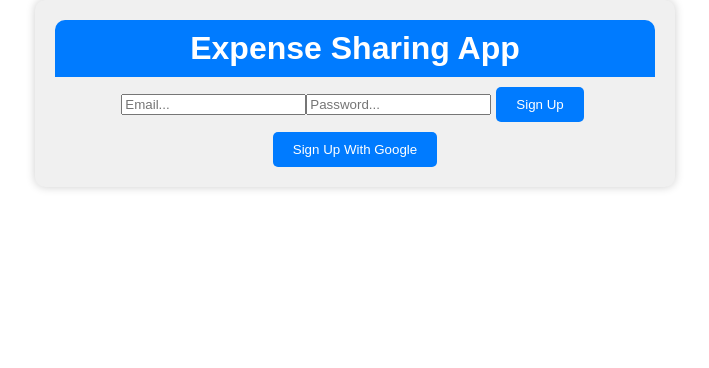
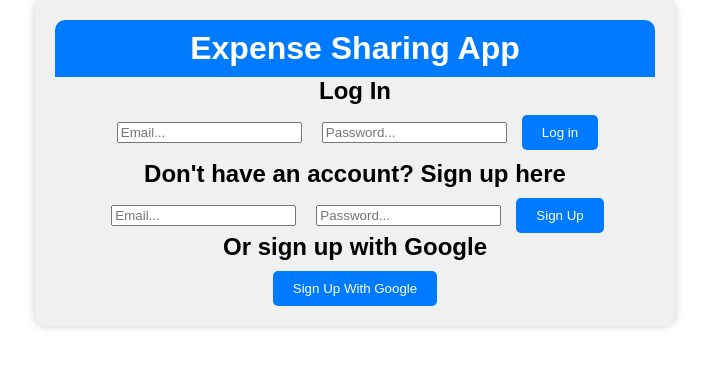
Before and after one commit to Kosgkagiannis/cost-squad, a React (Create React App) app: page / in a window 1280 px wide. Shown: the top 368 px of the page, without its empty margins (285-994 px from the left). Built offline with nearby package versions, Linux system fonts and the light colour scheme; no server answers.

Commit message:
Add sign up button and account authentication

```diff
--- a/src/App.css
+++ b/src/App.css
@@ -49,6 +49,10 @@ li {
   margin: 10px 0;
 }
 
+input{
+  margin-inline: 10px;
+}
+
 .Expenses {
   background-color: #fff;
   padding: 20px;
--- a/src/components/LoginRegister.tsx
+++ b/src/components/LoginRegister.tsx
@@ -1,18 +1,20 @@
 import React, { useState } from 'react';
-import { auth, googleProvider } from "../config/firebase";
+import { auth, googleProvider } from '../config/firebase';
 import {
   createUserWithEmailAndPassword,
+  signInWithEmailAndPassword,
   signInWithPopup,
   UserCredential,
-} from "firebase/auth";
+  onAuthStateChanged,
+} from 'firebase/auth';
 
 interface LoginRegisterProps {
   onUserLogin: () => void;
 }
 
 const LoginRegister: React.FC<LoginRegisterProps> = ({ onUserLogin }) => {
-  const [email, setEmail] = useState("");
-  const [password, setPassword] = useState("");
+  const [email, setEmail] = useState('');
+  const [password, setPassword] = useState('');
   const [error, setError] = useState<string | null>(null);
 
   const clearError = () => {
@@ -22,13 +24,13 @@ const LoginRegister: React.FC<LoginRegisterProps> = ({ onUserLogin }) => {
   const signInWithEmail = async () => {
     try {
       clearError();
-      const userCredential: UserCredential = await createUserWithEmailAndPassword(
+      const userCredential: UserCredential = await signInWithEmailAndPassword(
         auth,
         email,
         password
       );
       onUserLogin();
-    } catch (err:any) {
+    } catch (err: any) {
       setError(err.message);
     }
   };
@@ -38,13 +40,37 @@ const LoginRegister: React.FC<LoginRegisterProps> = ({ onUserLogin }) => {
       clearError();
       await signInWithPopup(auth, googleProvider);
       onUserLogin();
-    } catch (err:any) {
+    } catch (err: any) {
+      setError(err.message);
+    }
+  };
+
+  // Check if the user is already authenticated on page load
+  onAuthStateChanged(auth, (user) => {
+    if (user) {
+      onUserLogin();
+    } else {
+      // User is signed out.
+    }
+  });
+
+  const signUpWithEmail = async () => {
+    try {
+      clearError();
+      const userCredential: UserCredential = await createUserWithEmailAndPassword(
+        auth,
+        email,
+        password
+      );
+      onUserLogin();
+    } catch (err: any) {
       setError(err.message);
     }
   };
 
   return (
     <div>
+      <h2>Log In</h2>
       <input
         placeholder="Email..."
         onChange={(e) => setEmail(e.target.value)}
@@ -54,9 +80,22 @@ const LoginRegister: React.FC<LoginRegisterProps> = ({ onUserLogin }) => {
         type="password"
         onChange={(e) => setPassword(e.target.value)}
       />
-      <button onClick={signInWithEmail}>Sign Up</button>
+      <button onClick={signInWithEmail}>Log in</button>
+      {error && <p className="error-message">{error}</p>}
+
+      <h2 style={{marginBlockStart:'10px'}}>Don't have an account? Sign up here</h2>
+      <input
+        placeholder="Email..."
+        onChange={(e) => setEmail(e.target.value)}
+      />
+      <input
+        placeholder="Password..."
+        type="password"
+        onChange={(e) => setPassword(e.target.value)}
+      />
+      <button onClick={signUpWithEmail}>Sign Up</button>
+      <h2>Or sign up with Google</h2>
       <button onClick={signInWithGoogle}>Sign Up With Google</button>
-      {error && <p className="error-message">{error}</p>}
     </div>
   );
 };
```
